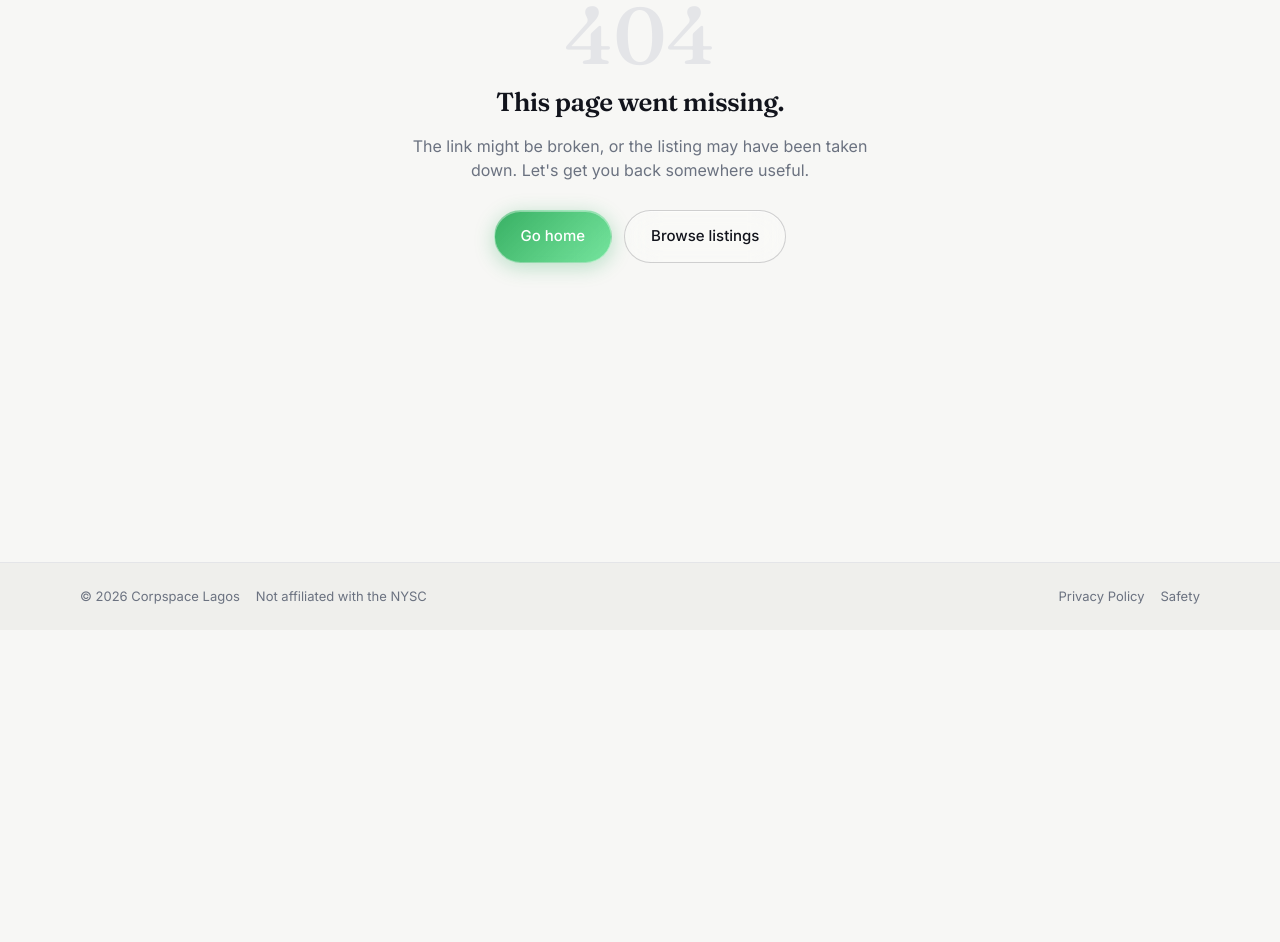
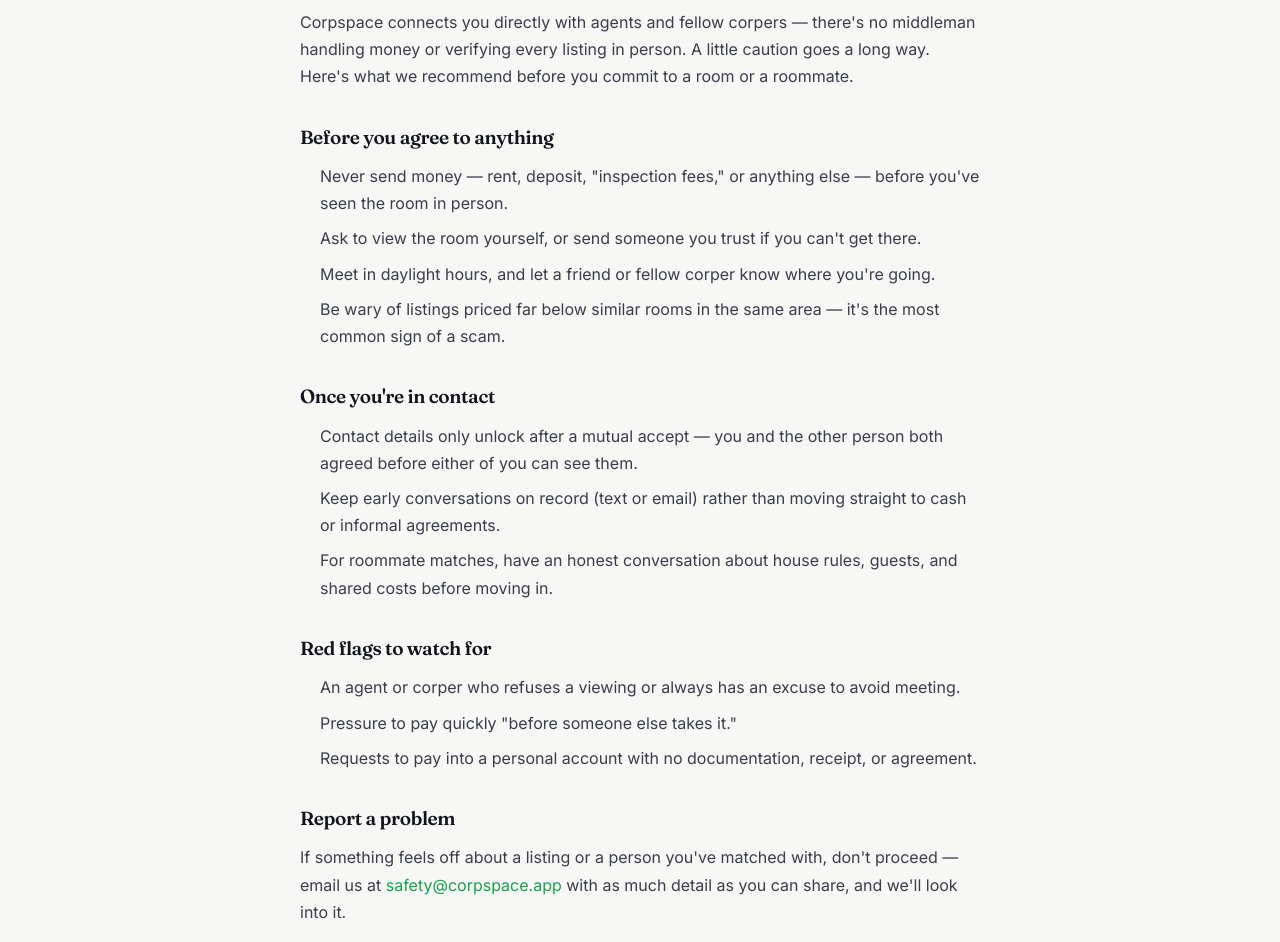
Before and after one commit to Rilwan2004/cs-render, a React (Vite) app in the folder frontend/: page /safety in a window 1280 px wide. Shown: the part 170-1112 px from the top of the page. Before the commit the page ends 800 px from the top, so only its background shows below. Built offline with nearby package versions, Linux system fonts and the light colour scheme; no server answers.

Commit message:
major changes

```diff
--- a/frontend/src/App.jsx
+++ b/frontend/src/App.jsx
@@ -11,6 +11,7 @@
 import Applications from "./pages/Applications";
 import RoommateRequests from "./pages/RoommateRequests";
 import PrivacyPolicy from "./pages/PrivacyPolicy";
+import Safety from "./pages/Safety";
 import NotFound from "./pages/NotFound";
 import RouteTracker from "./components/RouteTracker";
 
@@ -31,6 +32,7 @@
         <Route path="/requests" element={<RoommateRequests />} />
         <Route path="/listings/:source/:id" element={<ListingDetail />} />
         <Route path="/privacy" element={<PrivacyPolicy />} />
+        <Route path="/safety" element={<Safety />} />
         <Route path="*" element={<NotFound />} />
       </Routes>
     </BrowserRouter>
--- a/frontend/src/pages/Applications.jsx
+++ b/frontend/src/pages/Applications.jsx
@@ -71,12 +71,26 @@
             <Navbar active="applications" />
             <div className="section-inner listings-header">
                 <h1>Applications</h1>
-                <p className="subtitle">Everyone who's applied to one of your listings.</p>
+                <p className="subtitle">
+                    {loading
+                        ? "Loading applications..."
+                        : applications.length === 0
+                        ? "Once someone applies to one of your listings, they'll show up here."
+                        : `${applications.length} corper${applications.length === 1 ? " has" : "s have"} applied to your listings. Accept the right fit and the rest are handled automatically once a room fills up.`}
+                </p>
             </div>
 
             <div className="section-inner">
                 {loading && <p style={{ color: "var(--slate-500)", padding: "40px 0" }}>Loading...</p>}
                 {error && <p className="form-error" style={{ maxWidth: 400 }}>{error}</p>}
+
+                {!loading && !error && applications.length > 0 && (
+                    <div className="listings-meta">
+                        <span className="count">
+                            {applications.length} <span>application{applications.length === 1 ? "" : "s"}</span>
+                        </span>
+                    </div>
+                )}
 
                 {!loading && !error && applications.length === 0 && (
                     <div className="listings-empty">
--- a/frontend/src/pages/Dashboard.jsx
+++ b/frontend/src/pages/Dashboard.jsx
@@ -129,7 +129,7 @@
                 <div className="icon-wrap">
                   <CheckIcon width="20" height="20" />
                 </div>
-                <h3>Roommate requests</h3>
+                <h3>Requests</h3>
                 <p>See who wants to room with you and respond.</p>
               </Link>
             </>
--- a/frontend/src/pages/Listings.jsx
+++ b/frontend/src/pages/Listings.jsx
@@ -88,13 +88,24 @@
         return result;
     }, [listings, sourceFilter, sort, search]);
 
+    // A live, descriptive intro line rather than a static one-liner — updates
+    // as filters change so it always reflects what's actually on screen.
+    const introText = useMemo(() => {
+        if (loading) return "Loading available rooms across Lagos...";
+        if (error) return "Agent rooms and corpers with a spare space, all in one place.";
+        const count = visibleListings.length;
+        const scopeLabel =
+            sourceFilter === "agent" ? "from verified agents" : sourceFilter === "corper" ? "from fellow corpers" : "from agents and fellow corpers";
+        return `There ${count === 1 ? "is" : "are"} ${count} room${count === 1 ? "" : "s"} available right now, ${scopeLabel}, all postable and contactable directly through Corpspace. Search by location or filter below to find the right fit.`;
+    }, [loading, error, visibleListings.length, sourceFilter]);
+
     return (
         <div className="themed">
             <Navbar active="browse" />
 
             <div className="section-inner listings-header">
                 <h1>Browse listings</h1>
-                <p className="subtitle">Agent rooms and corpers with a spare space, all in one place.</p>
+                <p className="subtitle">{introText}</p>
             </div>
 
             <div className="section-inner">
@@ -128,8 +139,17 @@
                             Corper
                         </button>
                     </div>
+                </div>
 
+                {!loading && !error && (
+                    <div className="listings-meta">
+                        <span className="count">
+                            {visibleListings.length} <span>listing{visibleListings.length === 1 ? "" : "s"}</span>
+                        </span>
+                        <div className="sort-inline">
+                            <label htmlFor="sort-select">Sort</label>
                             <select
+                                id="sort-select"
                                 className="filter-select"
                                 value={sort}
                                 onChange={(e) => setSort(e.target.value)}
@@ -141,12 +161,6 @@
                                 ))}
                             </select>
                         </div>
-
-                {!loading && !error && (
-                    <div className="listings-meta">
-                        <span className="count">
-                            {visibleListings.length} <span>listing{visibleListings.length === 1 ? "" : "s"}</span>
-                        </span>
                     </div>
                 )}
 
--- a/frontend/src/pages/MyListings.jsx
+++ b/frontend/src/pages/MyListings.jsx
@@ -52,12 +52,19 @@
             <Navbar active="mine" />
             <div className="section-inner listings-header">
                 <h1>My listings</h1>
-                <p className="subtitle">Everything you've posted.</p>
             </div>
 
             <div className="section-inner">
                 {loading && <p style={{ color: "var(--slate-500)", padding: "40px 0" }}>Loading...</p>}
                 {error && <p className="form-error" style={{ maxWidth: 400 }}>{error}</p>}
+
+                {!loading && !error && listings.length > 0 && (
+                    <div className="listings-meta">
+                        <span className="count">
+                            {listings.length} <span>listing{listings.length === 1 ? "" : "s"}</span>
+                        </span>
+                    </div>
+                )}
 
                 {!loading && !error && listings.length === 0 && (
                     <div className="listings-empty">
--- /dev/null
+++ b/frontend/src/pages/Safety.jsx
@@ -0,0 +1,59 @@
+import Navbar from "../components/Navbar";
+import Footer from "../components/Footer";
+import { useDocumentHead } from "../utils/seo";
+import "../styles/theme.css";
+
+const Safety = () => {
+    useDocumentHead({
+        title: "Safety",
+        description: "How to stay safe while finding a room or a roommate on Corpspace.",
+    });
+
+    return (
+        <div className="themed">
+            <Navbar />
+            <div className="section-inner legal-page">
+                <h1>Staying safe on Corpspace</h1>
+                <p>
+                    Corpspace connects you directly with agents and fellow corpers — there's no
+                    middleman handling money or verifying every listing in person. A little
+                    caution goes a long way. Here's what we recommend before you commit to a room
+                    or a roommate.
+                </p>
+
+                <h2>Before you agree to anything</h2>
+                <ul>
+                    <li>Never send money — rent, deposit, "inspection fees," or anything else — before you've seen the room in person.</li>
+                    <li>Ask to view the room yourself, or send someone you trust if you can't get there.</li>
+                    <li>Meet in daylight hours, and let a friend or fellow corper know where you're going.</li>
+                    <li>Be wary of listings priced far below similar rooms in the same area — it's the most common sign of a scam.</li>
+                </ul>
+
+                <h2>Once you're in contact</h2>
+                <ul>
+                    <li>Contact details only unlock after a mutual accept — you and the other person both agreed before either of you can see them.</li>
+                    <li>Keep early conversations on record (text or email) rather than moving straight to cash or informal agreements.</li>
+                    <li>For roommate matches, have an honest conversation about house rules, guests, and shared costs before moving in.</li>
+                </ul>
+
+                <h2>Red flags to watch for</h2>
+                <ul>
+                    <li>An agent or corper who refuses a viewing or always has an excuse to avoid meeting.</li>
+                    <li>Pressure to pay quickly "before someone else takes it."</li>
+                    <li>Requests to pay into a personal account with no documentation, receipt, or agreement.</li>
+                </ul>
+
+                <h2>Report a problem</h2>
+                <p>
+                    If something feels off about a listing or a person you've matched with, don't
+                    proceed — email us at{" "}
+                    <a href="mailto:safety@corpspace.app">safety@corpspace.app</a> with as much
+                    detail as you can share, and we'll look into it.
+                </p>
+            </div>
+            <Footer />
+        </div>
+    );
+};
+
+export default Safety;
--- a/frontend/src/styles/listings.css
+++ b/frontend/src/styles/listings.css
@@ -26,10 +26,13 @@
 .browse-type-card p{font-size:12px; color:var(--slate-500);}
 
 /* ---------- PAGE HEADER ---------- */
-.listings-header{padding:40px 0 0;}
+.listings-header{padding:40px 0 24px;}
 .listings-header h1{font-size:32px;}
 @media (min-width:768px){.listings-header h1{font-size:40px;}}
-.listings-header .subtitle{color:var(--slate-500); font-size:16px; margin-top:8px;}
+.listings-header .subtitle{
+  color:var(--slate-500); font-size:16px; line-height:1.55;
+  margin-top:10px; max-width:640px;
+}
 
 /* ---------- FILTER BAR ---------- */
 .filter-bar{
@@ -90,10 +93,14 @@
 /* ---------- LISTINGS META ROW ---------- */
 .listings-meta{
   display:flex; justify-content:space-between; align-items:center;
+  flex-wrap:wrap; gap:12px;
   margin-bottom:20px; font-size:14px;
 }
 .listings-meta .count{color:var(--ink-900); font-weight:600;}
 .listings-meta .count span{color:var(--slate-500); font-weight:400;}
+.sort-inline{display:flex; align-items:center; gap:10px;}
+.sort-inline label{font-size:13px; color:var(--slate-500);}
+.sort-inline .filter-select{padding:8px 32px 8px 14px; font-size:13px;}
 
 /* ---------- CARD GRID ---------- */
 .listings-grid{
```
Lines whose indentation alone changed are shown as unchanged.
